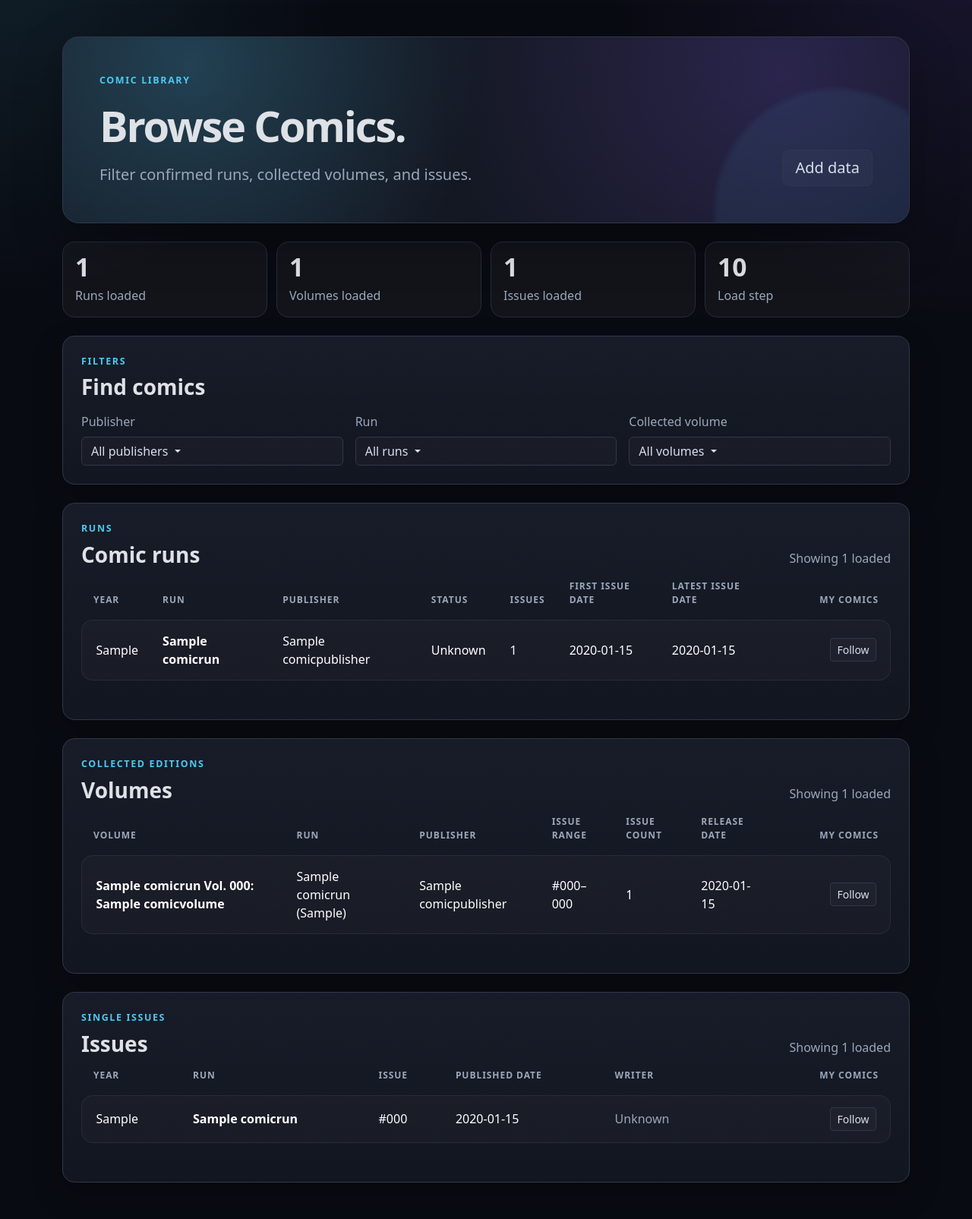
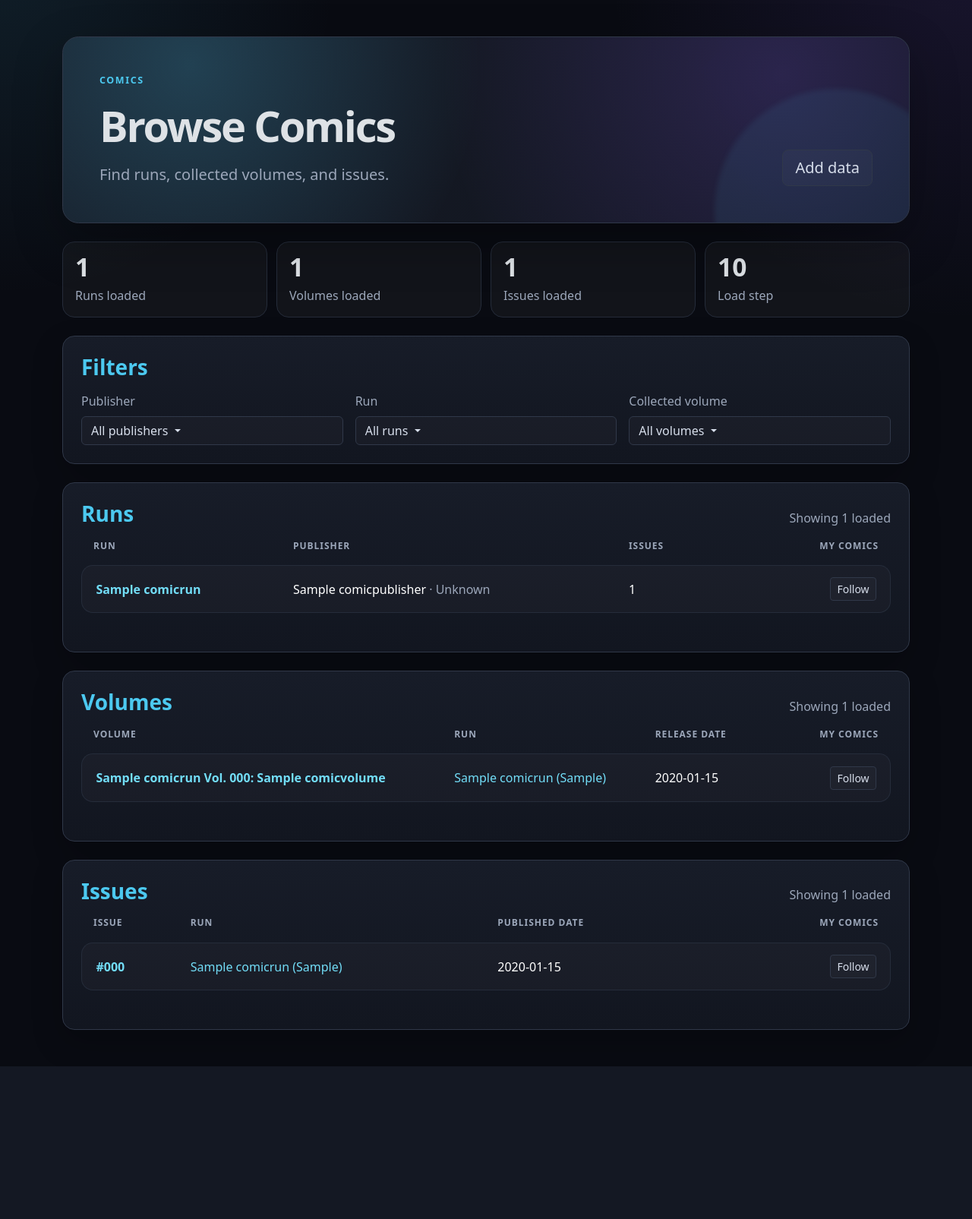
Before and after one commit to Wjmoore32001/EzyReadComics, a Django app: page /browse/ in a window 1280 px wide. Shown: the part 57-1662 px from the top of the page at 76% size. After the commit the page ends 1461 px from the top, so only its background shows below. Run offline with Django 5.2, Linux system fonts and the light colour scheme; tables that the repository leaves empty hold one stand-in row (values such as "Sample post").

Commit message:
new structure for styling

```diff
--- a/catalog/templates/catalog/browse.html
+++ b/catalog/templates/catalog/browse.html
@@ -1,7 +1,7 @@
 {% extends "base.html" %}
 {% load static %}
 
-{% block title %}Browse - EzyReadComics{% endblock %}
+{% block title %}Browse Comics - EzyReadComics{% endblock %}
 
 {% block content %}
 <div class="erc-page-shell" data-csrf-token="{{ csrf_token }}">
@@ -9,12 +9,12 @@
         <div class="erc-hero-content">
             <div class="d-flex flex-column flex-lg-row justify-content-between align-items-lg-end gap-4">
                 <div>
-                    <p class="erc-page-kicker mb-3">Comic Library</p>
+                    <p class="erc-page-kicker mb-3">Comics</p>
                     <h1 class="erc-hero-title display-4 fw-bold mb-3">
-                        Browse Comics.
+                        Browse Comics
                     </h1>
                     <p class="erc-hero-subtitle lead mb-0">
-                        Filter confirmed runs, collected volumes, and issues.
+                        Find runs, collected volumes, and issues.
                     </p>
                 </div>
 
@@ -52,10 +52,7 @@
     <section class="card erc-panel">
         <div class="card-body p-4">
             <div class="erc-section-header">
-                <div>
-                    <p class="erc-page-kicker mb-2">Filters</p>
-                    <h2 class="h3 fw-bold mb-0">Find comics</h2>
-                </div>
+                <h2 class="h3 fw-bold mb-0 erc-section-title">Filters</h2>
 
                 {% if selected_publisher or selected_run or selected_volume %}
                     <a href="{% url 'catalog:browse' %}" class="btn btn-outline-secondary">
@@ -360,22 +357,7 @@
     <section class="card erc-panel erc-data-card" data-load-section="runs">
         <div class="card-body">
             <div class="erc-section-header">
-                <div>
-                    <p class="erc-page-kicker mb-2">
-                        {% if selected_run %}
-                            Selected run
-                        {% else %}
-                            Runs
-                        {% endif %}
-                    </p>
-                    <h2 class="h3 fw-bold mb-0">
-                        {% if selected_run %}
-                            {{ selected_run }}
-                        {% else %}
-                            Comic runs
-                        {% endif %}
-                    </h2>
-                </div>
+                <h2 class="h3 fw-bold mb-0 erc-section-title">Runs</h2>
 
                 <p class="erc-muted mb-0" data-loaded-count>
                     Showing {{ runs|length }} loaded
@@ -386,13 +368,9 @@
                 <table class="table table-dark table-hover align-middle mb-0 erc-data-table">
                     <thead>
                     <tr>
-                        <th scope="col">Year</th>
                         <th scope="col">Run</th>
                         <th scope="col">Publisher</th>
-                        <th scope="col">Status</th>
                         <th scope="col">Issues</th>
-                        <th scope="col">First issue date</th>
-                        <th scope="col">Latest issue date</th>
                         <th scope="col" class="text-end">My Comics</th>
                     </tr>
                     </thead>
@@ -405,33 +383,18 @@
                             tabindex="0"
                             aria-label="Open run details for {{ run }}"
                         >
+                            <td class="fw-semibold">
+                                <a href="{% url 'catalog:run_details' run.id %}" class="erc-data-link">
+                                    {{ run.title }}
+                                </a>
+                            </td>
                             <td>
-                                {% if run.start_year %}
-                                    {{ run.start_year }}
-                                {% else %}
-                                    <span class="erc-muted">Unknown</span>
-                                {% endif %}
+                                {{ run.publisher.name }}
+                                <span class="erc-muted">· {{ run.get_status_display }}</span>
                             </td>
-                            <td class="fw-semibold">{{ run.title }}</td>
-                            <td>{{ run.publisher.name }}</td>
-                            <td>{{ run.get_status_display }}</td>
                             <td>
                                 {% if run.issue_count %}
                                     {{ run.issue_count }}
-                                {% else %}
-                                    <span class="erc-muted">Unknown</span>
-                                {% endif %}
-                            </td>
-                            <td>
-                                {% if run.first_issue_date %}
-                                    {{ run.first_issue_date|date:"Y-m-d" }}
-                                {% else %}
-                                    <span class="erc-muted">Unknown</span>
-                                {% endif %}
-                            </td>
-                            <td>
-                                {% if run.last_issue_date %}
-                                    {{ run.last_issue_date|date:"Y-m-d" }}
                                 {% else %}
                                     <span class="erc-muted">Unknown</span>
                                 {% endif %}
@@ -484,7 +447,7 @@
                         </tr>
                     {% empty %}
                         <tr>
-                            <td colspan="8" class="text-center erc-muted py-4">
+                            <td colspan="4" class="text-center erc-muted py-4">
                                 No runs match this filter.
                             </td>
                         </tr>
@@ -524,22 +487,7 @@
     <section class="card erc-panel erc-data-card" data-load-section="volumes">
         <div class="card-body">
             <div class="erc-section-header">
-                <div>
-                    <p class="erc-page-kicker mb-2">
-                        {% if selected_volume %}
-                            Selected volume
-                        {% else %}
-                            Collected editions
-                        {% endif %}
-                    </p>
-                    <h2 class="h3 fw-bold mb-0">
-                        {% if selected_volume %}
-                            {{ selected_volume }}
-                        {% else %}
-                            Volumes
-                        {% endif %}
-                    </h2>
-                </div>
+                <h2 class="h3 fw-bold mb-0 erc-section-title">Volumes</h2>
 
                 <p class="erc-muted mb-0" data-loaded-count>
                     Showing {{ volumes|length }} loaded
@@ -552,9 +500,6 @@
                     <tr>
                         <th scope="col">Volume</th>
                         <th scope="col">Run</th>
-                        <th scope="col">Publisher</th>
-                        <th scope="col">Issue Range</th>
-                        <th scope="col">Issue Count</th>
                         <th scope="col">Release Date</th>
                         <th scope="col" class="text-end">My Comics</th>
                     </tr>
@@ -568,22 +513,15 @@
                             tabindex="0"
                             aria-label="Open volume details for {{ volume }}"
                         >
-                            <td class="fw-semibold">{{ volume }}</td>
-                            <td>{{ volume.run }}</td>
-                            <td>{{ volume.publisher.name }}</td>
-                            <td>
-                                {% if volume.first_issue_number or volume.last_issue_number %}
-                                    #{{ volume.first_issue_number|default:"?" }}–{{ volume.last_issue_number|default:"?" }}
-                                {% else %}
-                                    <span class="erc-muted">Unknown</span>
-                                {% endif %}
+                            <td class="fw-semibold">
+                                <a href="{% url 'catalog:volume_details' volume.id %}" class="erc-data-link">
+                                    {{ volume }}
+                                </a>
                             </td>
                             <td>
-                                {% if volume.issue_count %}
-                                    {{ volume.issue_count }}
-                                {% else %}
-                                    <span class="erc-muted">Unknown</span>
-                                {% endif %}
+                                <a href="{% url 'catalog:run_details' volume.run.id %}" class="erc-data-link">
+                                    {{ volume.run }}
+                                </a>
                             </td>
                             <td>
                                 {% if volume.release_date %}
@@ -633,7 +571,7 @@
                         </tr>
                     {% empty %}
                         <tr>
-                            <td colspan="7" class="text-center erc-muted py-4">
+                            <td colspan="4" class="text-center erc-muted py-4">
                                 No collected volumes match this filter.
                             </td>
                         </tr>
@@ -673,10 +611,7 @@
     <section class="card erc-panel erc-data-card" data-load-section="issues">
         <div class="card-body">
             <div class="erc-section-header">
-                <div>
-                    <p class="erc-page-kicker mb-2">Single issues</p>
-                    <h2 class="h3 fw-bold mb-0">Issues</h2>
-                </div>
+                <h2 class="h3 fw-bold mb-0 erc-section-title">Issues</h2>
 
                 <p class="erc-muted mb-0" data-loaded-count>
                     Showing {{ issues|length }} loaded
@@ -687,11 +622,9 @@
                 <table class="table table-dark table-hover align-middle mb-0 erc-data-table">
                     <thead>
                     <tr>
-                        <th scope="col">Year</th>
+                        <th scope="col">Issue</th>
                         <th scope="col">Run</th>
-                        <th scope="col">Issue</th>
                         <th scope="col">Published Date</th>
-                        <th scope="col">Writer</th>
                         <th scope="col" class="text-end">My Comics</th>
                     </tr>
                     </thead>
@@ -703,25 +636,19 @@
                             tabindex="0"
                             aria-label="Open issue details for issue {{ issue.issue_number }}"
                         >
+                            <td class="fw-semibold">
+                                <a href="{% url 'catalog:issue_details' issue.id %}" class="erc-data-link">
+                                    #{{ issue.issue_number }}
+                                </a>
+                            </td>
                             <td>
-                                {% if issue.run.start_year %}
-                                    {{ issue.run.start_year }}
-                                {% else %}
-                                    <span class="erc-muted">Unknown</span>
-                                {% endif %}
+                                <a href="{% url 'catalog:run_details' issue.run.id %}" class="erc-data-link">
+                                    {{ issue.run }}
+                                </a>
                             </td>
-                            <td class="fw-semibold">{{ issue.run.title }}</td>
-                            <td>#{{ issue.issue_number }}</td>
                             <td>
                                 {% if issue.published_date %}
                                     {{ issue.published_date|date:"Y-m-d" }}
-                                {% else %}
-                                    <span class="erc-muted">Unknown</span>
-                                {% endif %}
-                            </td>
-                            <td>
-                                {% if issue.display_writers %}
-                                    {{ issue.display_writers }}
                                 {% else %}
                                     <span class="erc-muted">Unknown</span>
                                 {% endif %}
@@ -767,7 +694,7 @@
                         </tr>
                     {% empty %}
                         <tr>
-                            <td colspan="6" class="text-center erc-muted py-4">
+                            <td colspan="4" class="text-center erc-muted py-4">
                                 No issues match this filter.
                             </td>
                         </tr>
--- a/static/css/site.css
+++ b/static/css/site.css
@@ -193,6 +193,10 @@ a {
     margin-bottom: 1rem;
 }
 
+.erc-section-title {
+    color: var(--erc-accent);
+}
+
 @media (min-width: 768px) {
     .erc-section-header {
         flex-direction: row;
@@ -345,6 +349,15 @@ a {
     cursor: pointer;
 }
 
+.erc-data-link {
+    color: var(--erc-accent-strong);
+}
+
+.erc-data-link:hover,
+.erc-data-link:focus {
+    color: #ffffff;
+}
+
 .erc-data-card .card-body {
     padding: 1.5rem;
 }
--- a/static/js/catalog/browse.js
+++ b/static/js/catalog/browse.js
@@ -288,18 +288,41 @@ document.addEventListener("DOMContentLoaded", function () {
     function addCell(row, text, options) {
         const cell = document.createElement("td");
         const cellOptions = options || {};
+        const safeText = text || "";
+
+        if (cellOptions.alignEnd) {
+            cell.classList.add("text-end");
+        }
 
         if (cellOptions.bold) {
             cell.classList.add("fw-semibold");
         }
 
-        if (cellOptions.muted) {
+        if (cellOptions.linkLike) {
+            const content = cellOptions.href ? document.createElement("a") : document.createElement("span");
+
+            if (cellOptions.href) {
+                content.href = cellOptions.href;
+            }
+
+            content.className = "erc-data-link";
+            content.textContent = safeText;
+            cell.appendChild(content);
+        } else if (cellOptions.muted) {
             const mutedText = document.createElement("span");
             mutedText.className = "erc-muted";
-            mutedText.textContent = text;
+            mutedText.textContent = safeText;
             cell.appendChild(mutedText);
         } else {
-            cell.textContent = text;
+            cell.textContent = safeText;
+        }
+
+        if (cellOptions.meta) {
+            const meta = document.createElement("span");
+
+            meta.className = "erc-muted";
+            meta.textContent = " · " + cellOptions.meta;
+            cell.appendChild(meta);
         }
 
         row.appendChild(cell);
@@ -441,13 +464,17 @@ document.addEventListener("DOMContentLoaded", function () {
     function createRunRow(item) {
         const row = createClickableRow(item);
 
-        addCell(row, item.year, { muted: item.year_muted });
-        addCell(row, item.title, { bold: true });
-        addCell(row, item.publisher);
-        addCell(row, item.status);
-        addCell(row, item.issue_count, { muted: item.issue_count_muted });
-        addCell(row, item.first_issue_date, { muted: item.first_issue_date_muted });
-        addCell(row, item.last_issue_date, { muted: item.last_issue_date_muted });
+        addCell(row, item.title, {
+            bold: true,
+            linkLike: true,
+            href: item.row_url,
+        });
+        addCell(row, item.publisher, {
+            meta: item.status,
+        });
+        addCell(row, item.issue_count, {
+            muted: item.issue_count_muted,
+        });
         row.appendChild(createTrackingCell(item.tracking));
 
         return row;
@@ -456,12 +483,17 @@ document.addEventListener("DOMContentLoaded", function () {
     function createVolumeRow(item) {
         const row = createClickableRow(item);
 
-        addCell(row, item.volume, { bold: true });
-        addCell(row, item.run);
-        addCell(row, item.publisher);
-        addCell(row, item.issue_range, { muted: item.issue_range_muted });
-        addCell(row, item.issue_count, { muted: item.issue_count_muted });
-        addCell(row, item.release_date, { muted: item.release_date_muted });
+        addCell(row, item.volume, {
+            bold: true,
+            linkLike: true,
+            href: item.row_url,
+        });
+        addCell(row, item.run, {
+            linkLike: true,
+        });
+        addCell(row, item.release_date, {
+            muted: item.release_date_muted,
+        });
         row.appendChild(createTrackingCell(item.tracking));
 
         return row;
@@ -470,11 +502,17 @@ document.addEventListener("DOMContentLoaded", function () {
     function createIssueRow(item) {
         const row = createClickableRow(item);
 
-        addCell(row, item.year, { muted: item.year_muted });
-        addCell(row, item.run, { bold: true });
-        addCell(row, item.issue);
-        addCell(row, item.published_date, { muted: item.published_date_muted });
-        addCell(row, item.writer, { muted: item.writer_muted });
+        addCell(row, item.issue, {
+            bold: true,
+            linkLike: true,
+            href: item.row_url,
+        });
+        addCell(row, item.run, {
+            linkLike: true,
+        });
+        addCell(row, item.published_date, {
+            muted: item.published_date_muted,
+        });
         row.appendChild(createTrackingCell(item.tracking));
 
         return row;
```
Also changed, not shown: reading/templates/reading/my_comics.html (+10 -22 lines).
